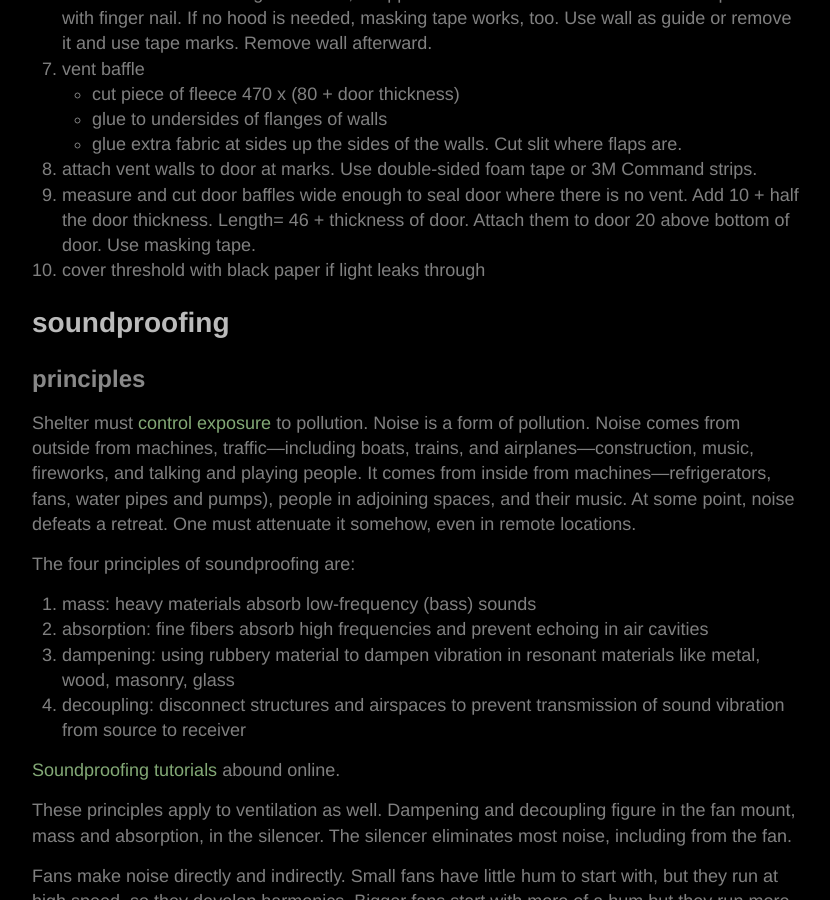
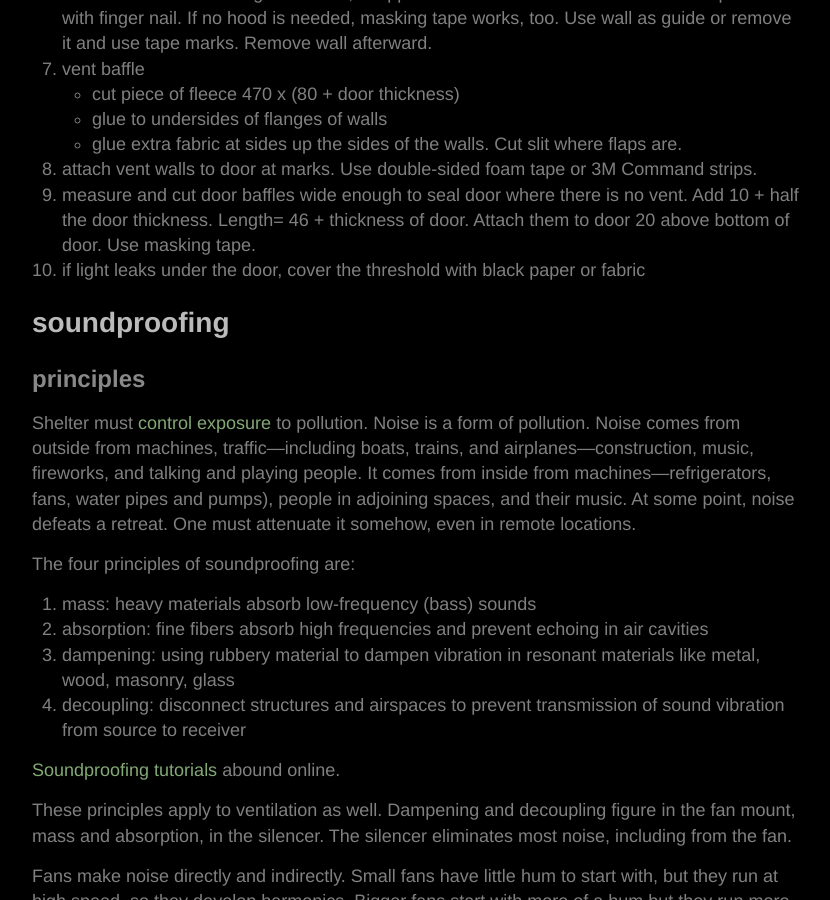
Before and after one commit to yodrew/yodrew.github.io, a Jekyll site: the page built from _pages/air.md, in a window 1280 px wide and 900 px high, scrolled down 10747 px. Shown: the whole window, without its empty margins (223-1053 px from the left). Built offline with Jekyll 4.4.1, drawn with Linux system fonts in a browser that asks for light colours.

Commit message:
air threshold uv instructions, threshold wall bottom scallop

```diff
--- a/_pages/air.md
+++ b/_pages/air.md
@@ -246,7 +246,7 @@
 	- glue extra fabric at sides up the sides of the walls. Cut slit where flaps are.
 8. attach vent walls to door at marks. Use double-sided foam tape or 3M Command strips.
 9. measure and cut door baffles wide enough to seal door where there is no vent. Add 10 + half the door thickness. Length= 46 + thickness of door. Attach them to door 20 above bottom of door. Use masking tape.
-10. cover threshold with black paper if light leaks through
+10. if light leaks under the door, cover the threshold with black paper or fabric
 
 ### soundproofing
 
```
Also changed, not shown: img/plan/source/threshold-vent.png (added), img/plan/source/threshold-vent.svg, 1 other file.
